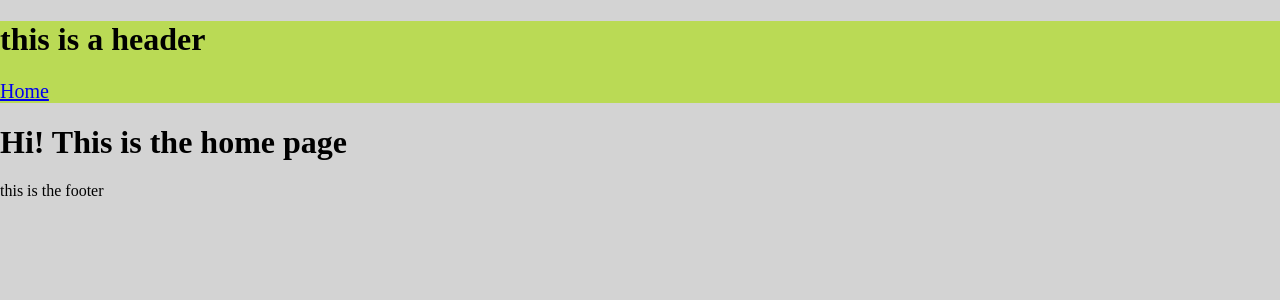
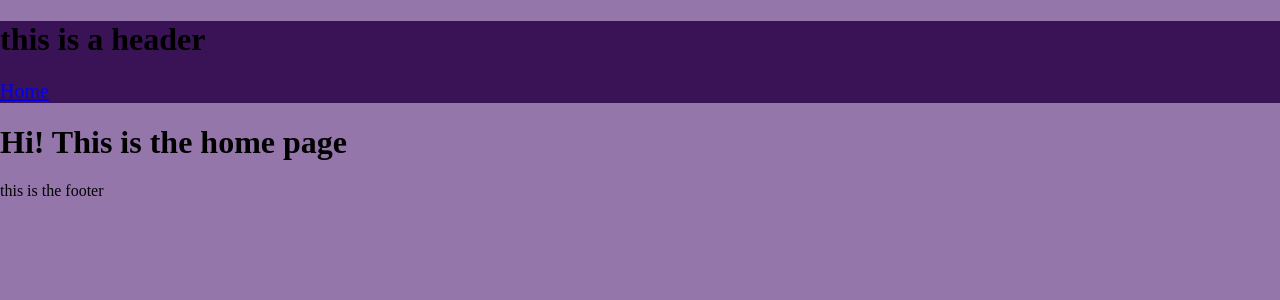
Before and after one commit to CurtisMac/Squidlee, a Next.js app: page / in a window 1280 px wide. Shown: the top 300 px of the page. Built offline with nearby package versions, Linux system fonts and the light colour scheme.

Commit message:
added test palette (purple)

```diff
--- a/components/layout/Header.js
+++ b/components/layout/Header.js
@@ -5,7 +5,7 @@ import styled from "styled-components";
 import Nav from "./_headerNav";
 
 const StyledHeader = styled.header`
-  background-color: ${props => props.theme.fg};
+  background-color: ${props => props.theme.purpleDark};
 `;
 
 const Header = () => {
--- a/components/styles/GlobalStyle.js
+++ b/components/styles/GlobalStyle.js
@@ -3,7 +3,7 @@ import { Normalize } from "styled-normalize";
 
 const GlobalStyles = createGlobalStyle`
   body {
-    background-color: lightgray;
+    background-color: ${props => props.theme.purpleLighter};
   }
 `;
 
--- a/components/styles/Themes.js
+++ b/components/styles/Themes.js
@@ -1,6 +1,9 @@
 const MainTheme = {
-  bg: "lightGrey",
-  fg: "#BADA55"
+  purpleLighter: "#9576AB",
+  purpleLight: "#734C8F",
+  purple: "#542B72",
+  purpleDark: "#3A1356",
+  purpleDarker: "#230439"
 };
 
 export { MainTheme };
```
